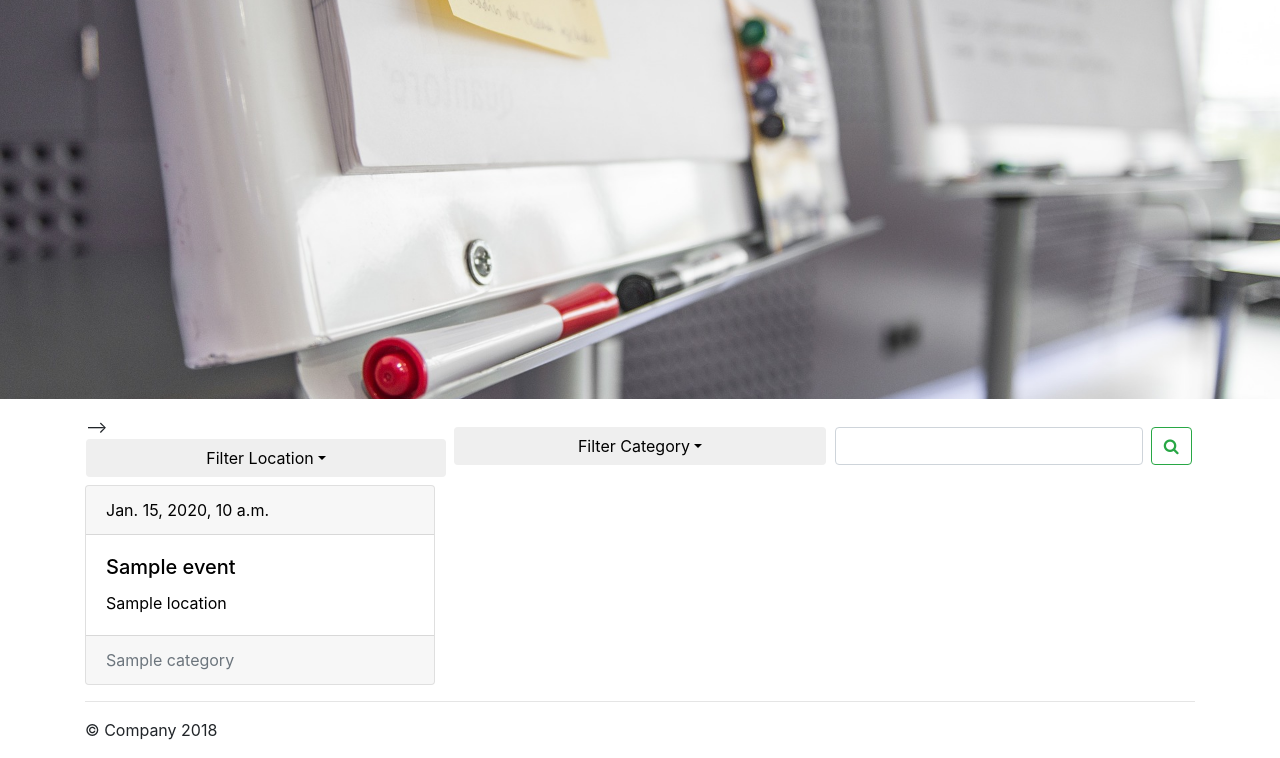
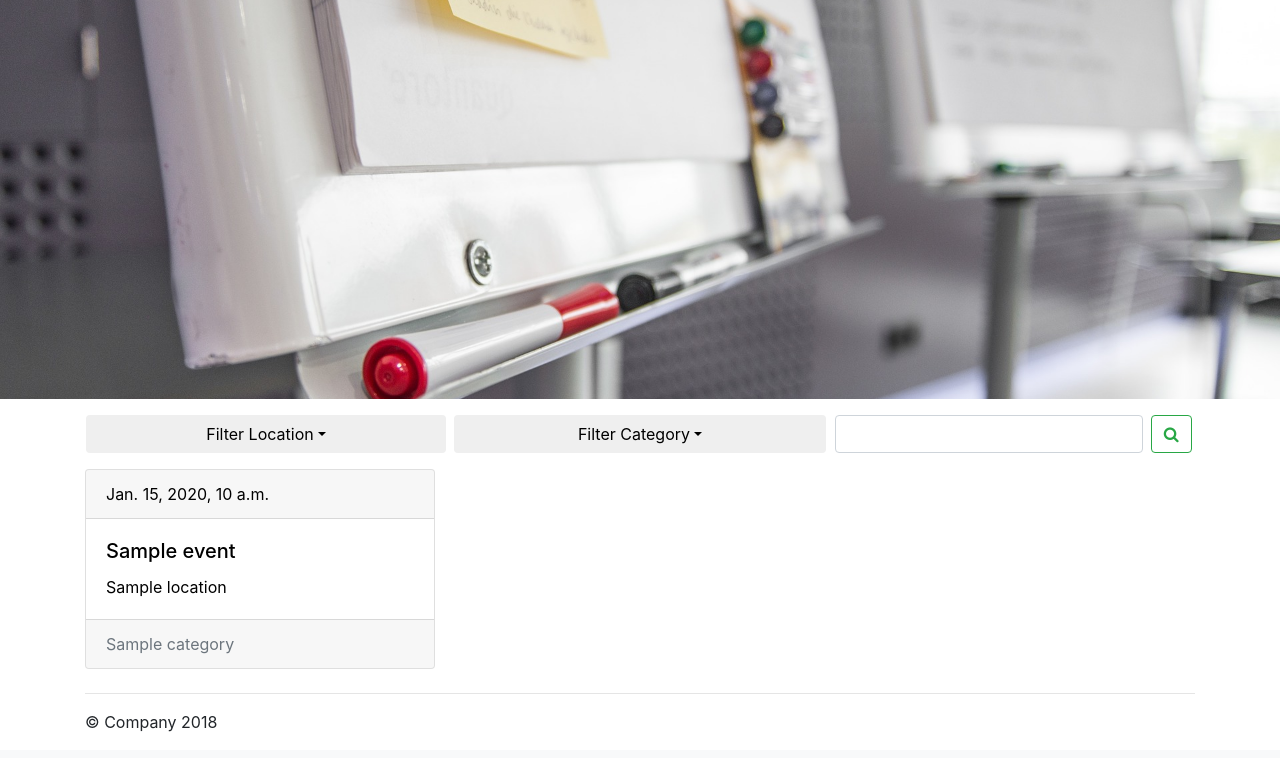
Before and after one commit to dauanvy/django_event, a Django app: page / in a window 1280 px wide. Shown: the part 59-817 px from the top of the page. After the commit the page ends 791 px from the top, so only its background shows below. Run offline with Django 3.2, Linux system fonts and the light colour scheme; tables that the repository leaves empty hold one stand-in row (values such as "Sample post"); some libraries are stand-ins or nearby versions; some web fonts are replaced.

```diff
--- a/event/templates/front/index.html
+++ b/event/templates/front/index.html
@@ -12,7 +12,7 @@
 {% block search %}
 	<div class="row h-100" >
 		<form class="form-inline w-100">
-			<div class="col-4 px-0 pl-lg-3 pr-lg-1 pl-md-3 pr-md-1" >																					-->
+			<div class="col-4 px-0 pl-lg-3 pr-lg-1 pl-md-3 pr-md-1" >
 				<div id="filter_location">
 					<div class="btn-group w-100">
 						<button class="btn dropdown-toggle w-100" type="button" data-toggle="dropdown">Filter Location</button>
@@ -55,7 +55,7 @@
 {% if filter.qs %}
 	<div class="row">
 		{% for item in filter.qs %}
-			<div class="col-md-4">
+			<div class="col-md-4 my-2">
 				<div class="event-ft-list">
 					<a href="{{ item.get_absolute_url }}">
 						<div class="card">
```
